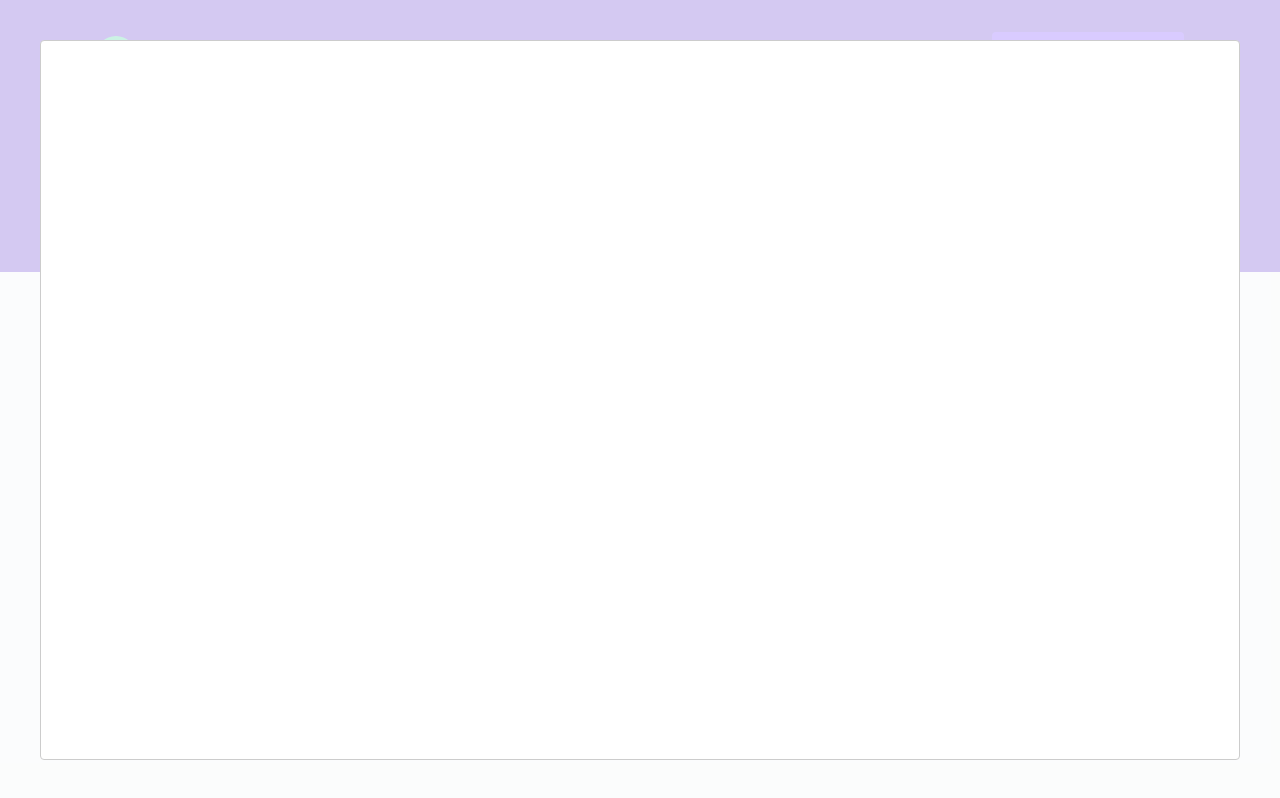
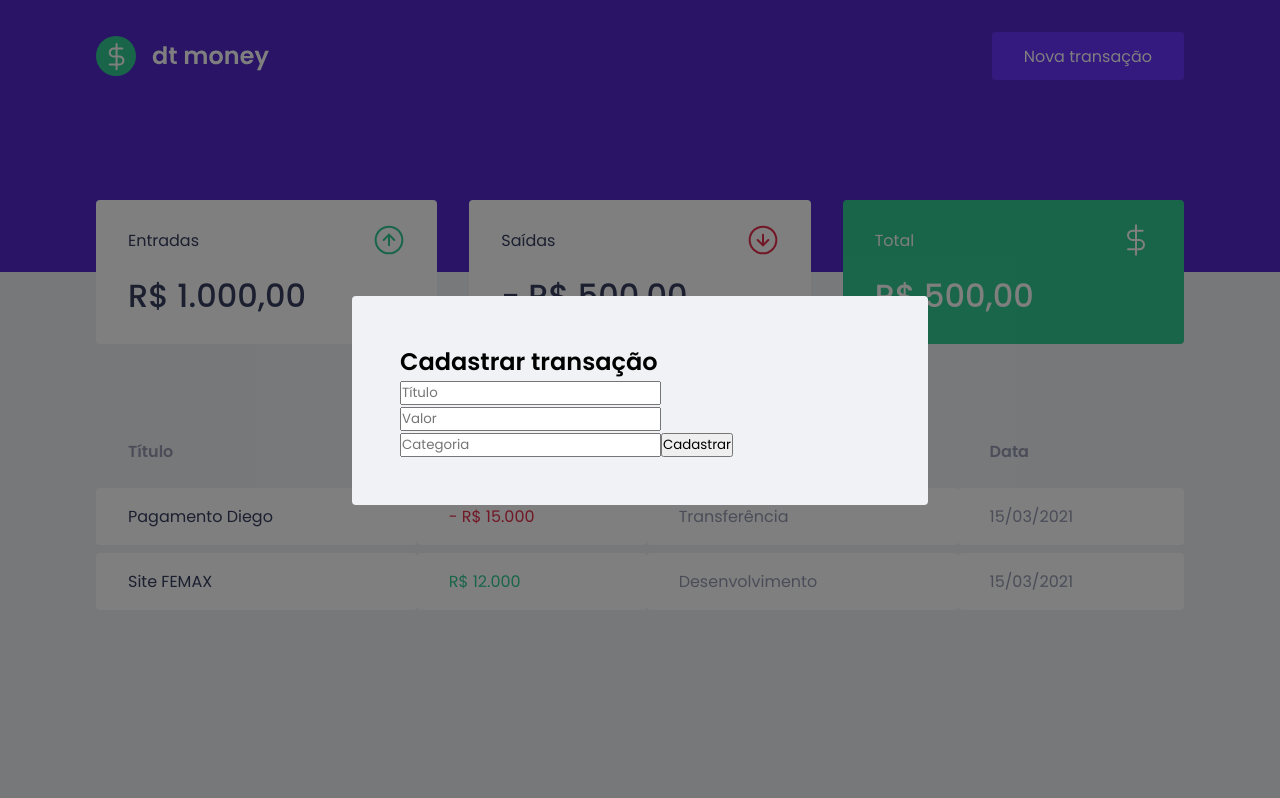
Before and after one commit to raphaeldevs/dtmoney, a React (Create React App) app: page / in a window 1280 px wide. Both pictures are taken after a click on the button "Nova transação". Built offline with nearby package versions, Linux system fonts and the light colour scheme; no server answers; what miragejs would draw is missing.

Commit message:
add body markup to new transation modal

```diff
--- a/src/components/NewTransactionModal/index.tsx
+++ b/src/components/NewTransactionModal/index.tsx
@@ -14,11 +14,23 @@ export function NewTransactionModal({
   onRequestClose
 }: NewTransactionModalProps) {
   return (
-    <Container>
-      <Modal
-        isOpen={isOpen}
-        onRequestClose={onRequestClose}
-      />
-    </Container>
+    <Modal
+      isOpen={isOpen}
+      onRequestClose={onRequestClose}
+      overlayClassName="react-modal-overlay"
+      className="react-modal-content"
+    >
+      <Container>
+        <h2>Cadastrar transação</h2>
+
+        <input placeholder="Título" />
+
+        <input type="number" placeholder="Valor" />
+
+        <input placeholder="Categoria" />
+
+        <button type="submit">Cadastrar</button>
+      </Container>
+    </Modal>
   )
 }
--- a/src/components/NewTransactionModal/styles.ts
+++ b/src/components/NewTransactionModal/styles.ts
@@ -1,5 +1,5 @@
 import styled from 'styled-components';
 
-export const Container = styled.div`
+export const Container = styled.form`
 
 `;
```
